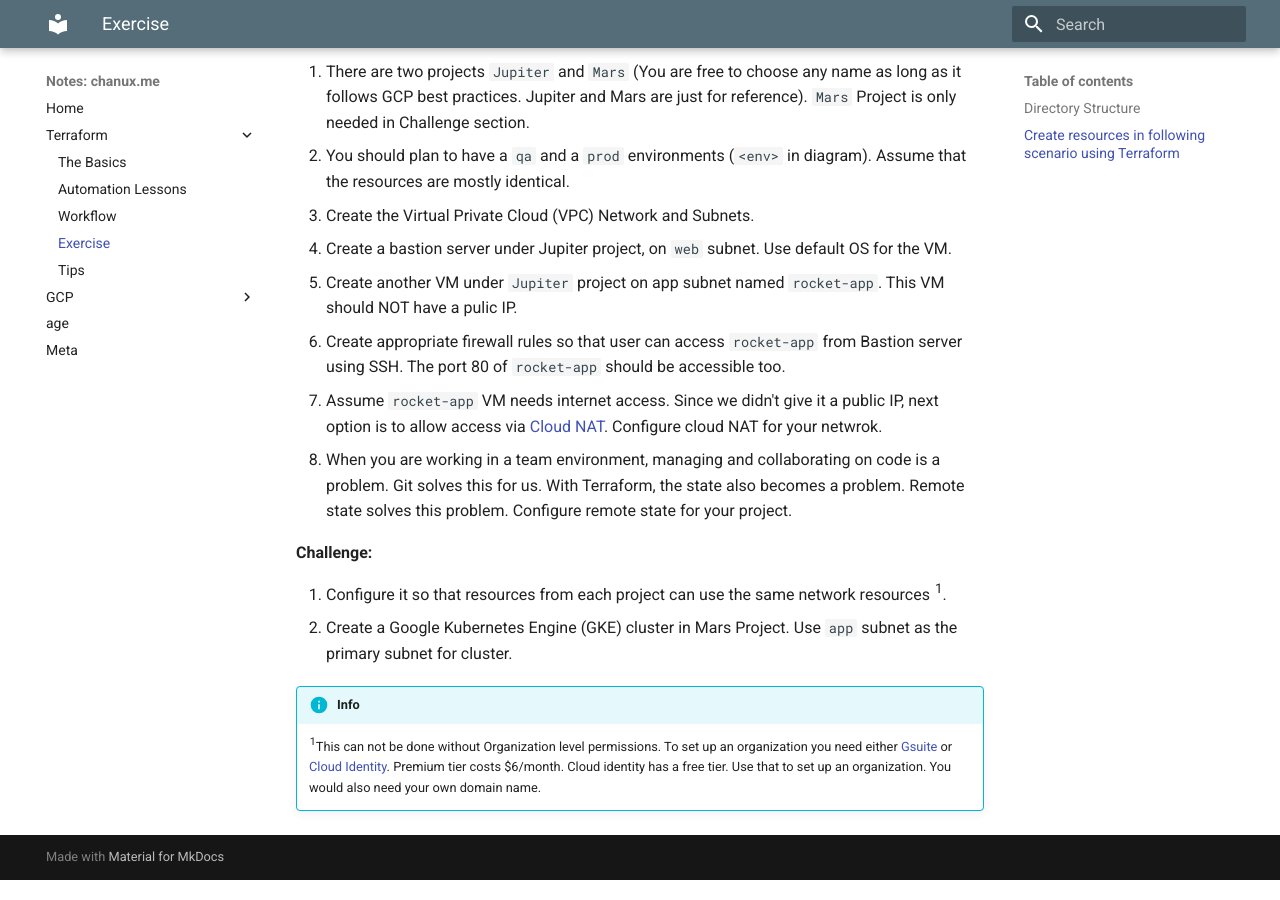
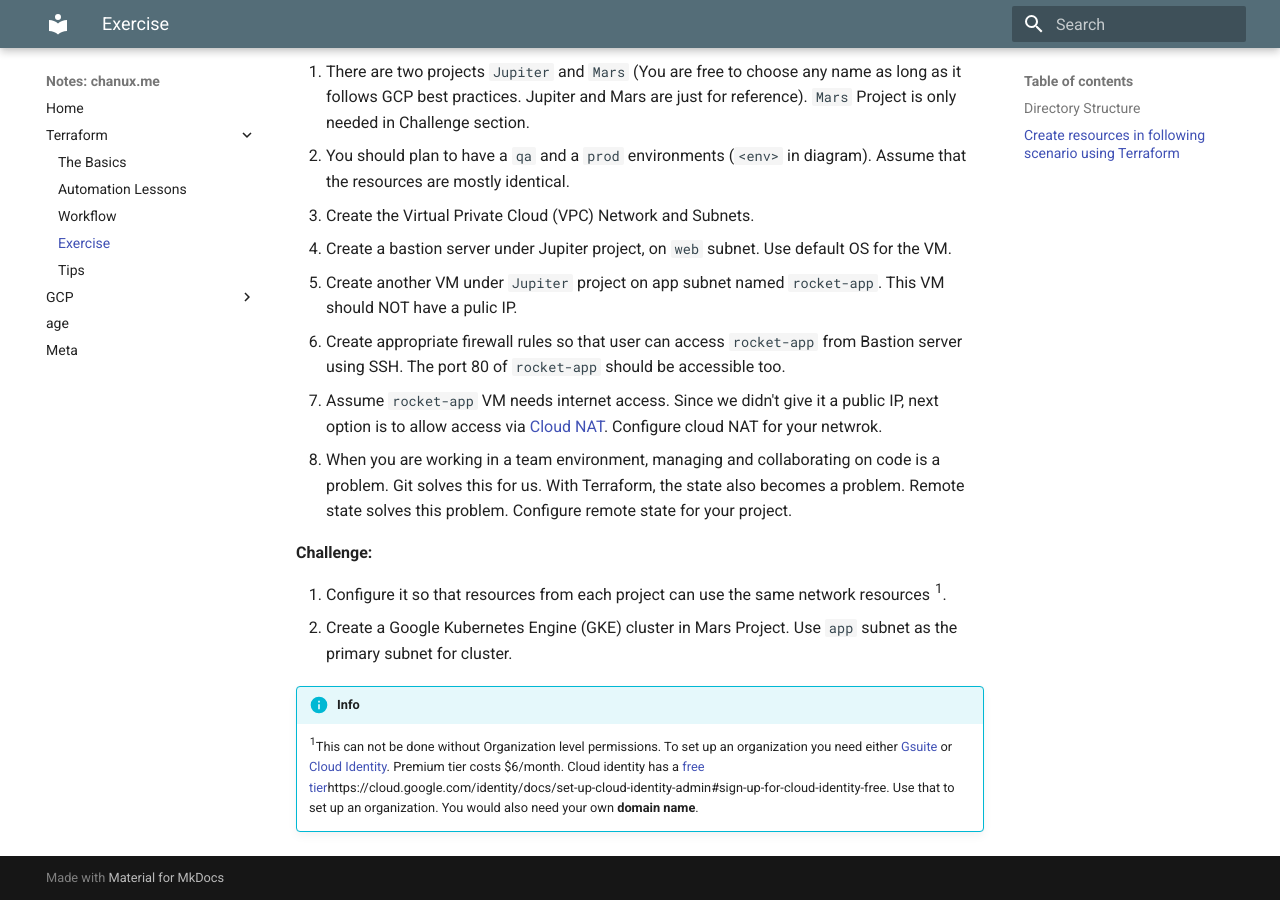
Before and after one commit to chanux/notes.chanux.me, an MkDocs documentation site: the page built from docs/terraform/exercise.md, in a window 1280 px wide and 900 px high, scrolled down 752 px. Built offline with MkDocs 1.6.1 and Material for MkDocs 9.7.7, drawn with Linux system fonts in a browser that asks for light colours; part of the change alters nothing that is shown.

Commit message:
Adds Google Cloud Identity Free edition link

```diff
--- a/docs/terraform/exercise.md
+++ b/docs/terraform/exercise.md
@@ -42,5 +42,7 @@ following resource layout.
     set up an organization you need either
     [Gsuite](https://gsuite.google.com.sg/intl/en_sg/) or [Cloud
     Identity](https://cloud.google.com/identity/). Premium tier costs $6/month.
-    Cloud identity has a free tier. Use that to set up an organization. You
-    would also need your own domain name.
+    Cloud identity has a [free
+    tier]()https://cloud.google.com/identity/docs/set-up-cloud-identity-admin#sign-up-for-cloud-identity-free.
+    Use that to set up an organization. You would also need your own **domain
+    name**.
```
